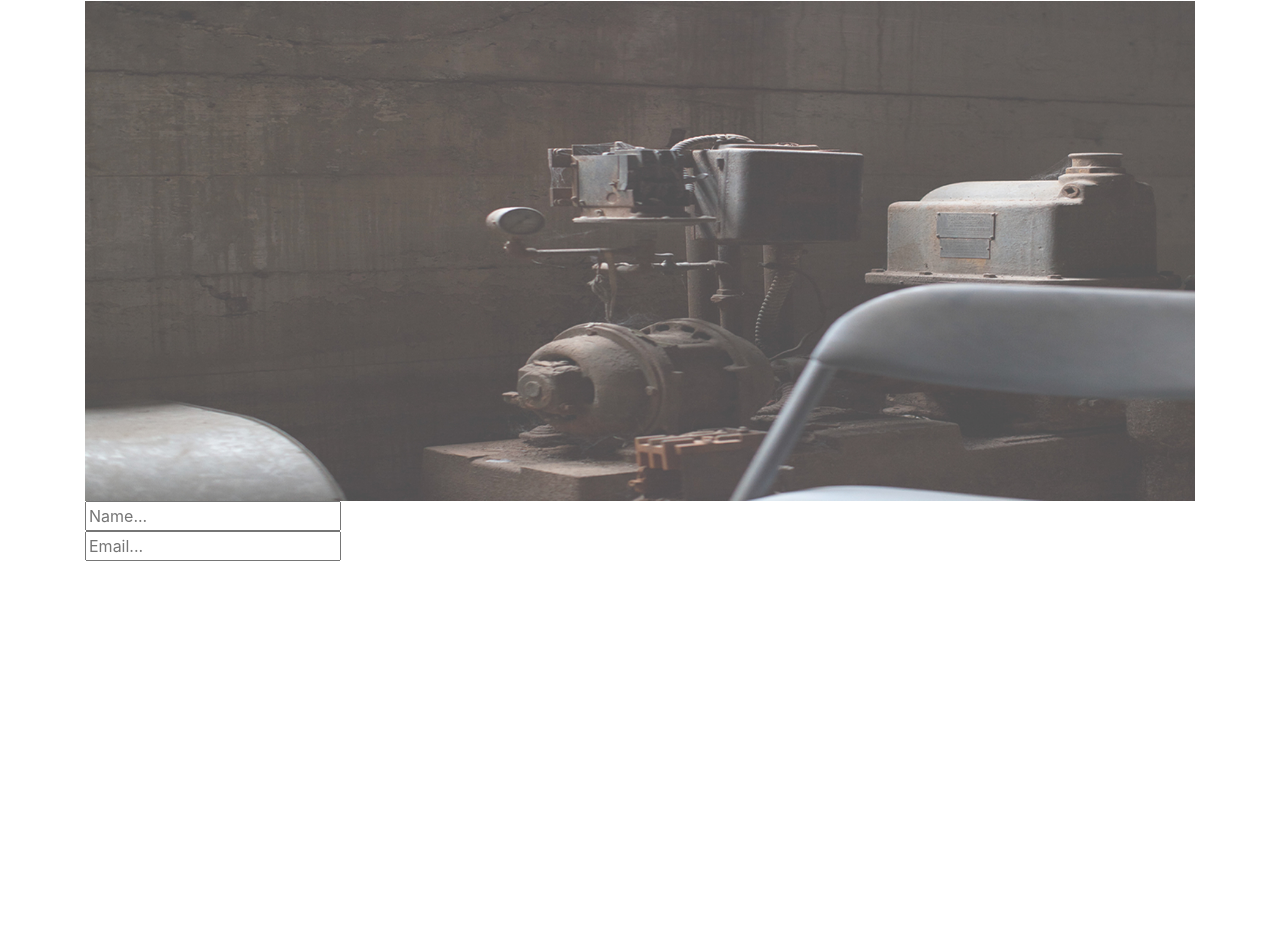
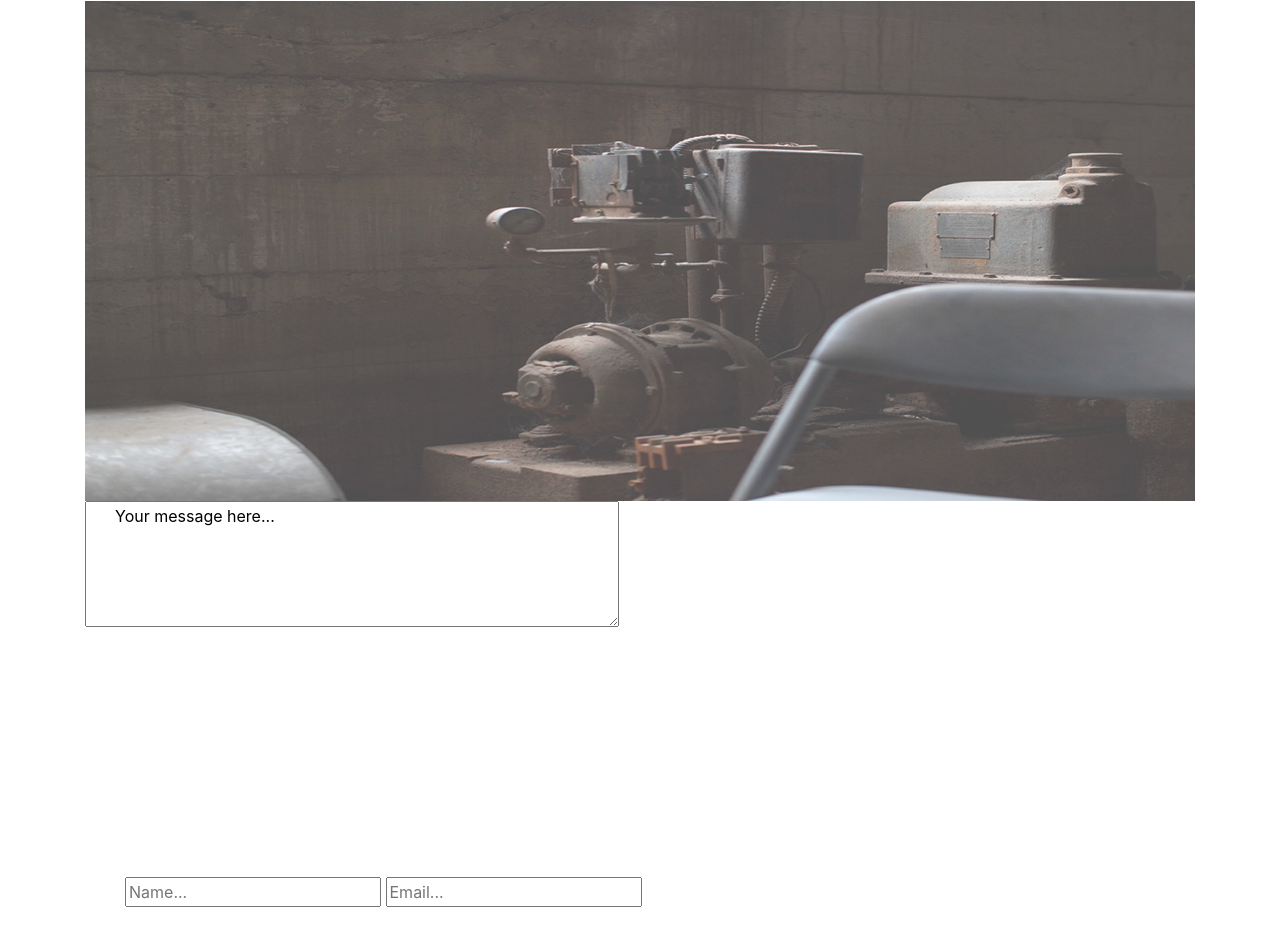
Before and after one commit to ChelRono/DELANI-STUDIO, a plain HTML site: page index.html in a window 1280 px wide. Shown: the part 1883-2830 px from the top of the page. Before the commit the page ends 2743 px from the top, so only its background shows below. Drawn offline with nearby package versions, Linux system fonts and the light colour scheme.

Commit message:
added a text-area

```diff
--- a/css/styles.css
+++ b/css/styles.css
@@ -79,6 +79,8 @@ h2,h4{
     transform: translate(-50%, -50%);
     color: white;
   }
-  .address{
-
+  form{
+      position: absolute;
+      top: 340%;
+      padding: 40px 40px;
   }
--- a/index.html
+++ b/index.html
@@ -154,10 +154,12 @@
     <h2>CONTACT US</h2>
     </div>
     <form action="" class="address">
-    <input type="name" id="name" placeholder="Name..."><br>
+    <input type="name" id="name" placeholder="Name...">
     <input type="name" id="name" placeholder="Email...">
     </form>
-
+    <textarea id="message" name="message" rows="5" cols="50">
+      Your message here...
+      </textarea>
   <script src="https://code.jquery.com/jquery-3.6.0.min.js"
     integrity="sha256-/xUj+3OJU5yExlq6GSYGSHk7tPXikynS7ogEvDej/m4=" crossorigin="anonymous"></script>
   <script src="js/script.js"></script>
```
